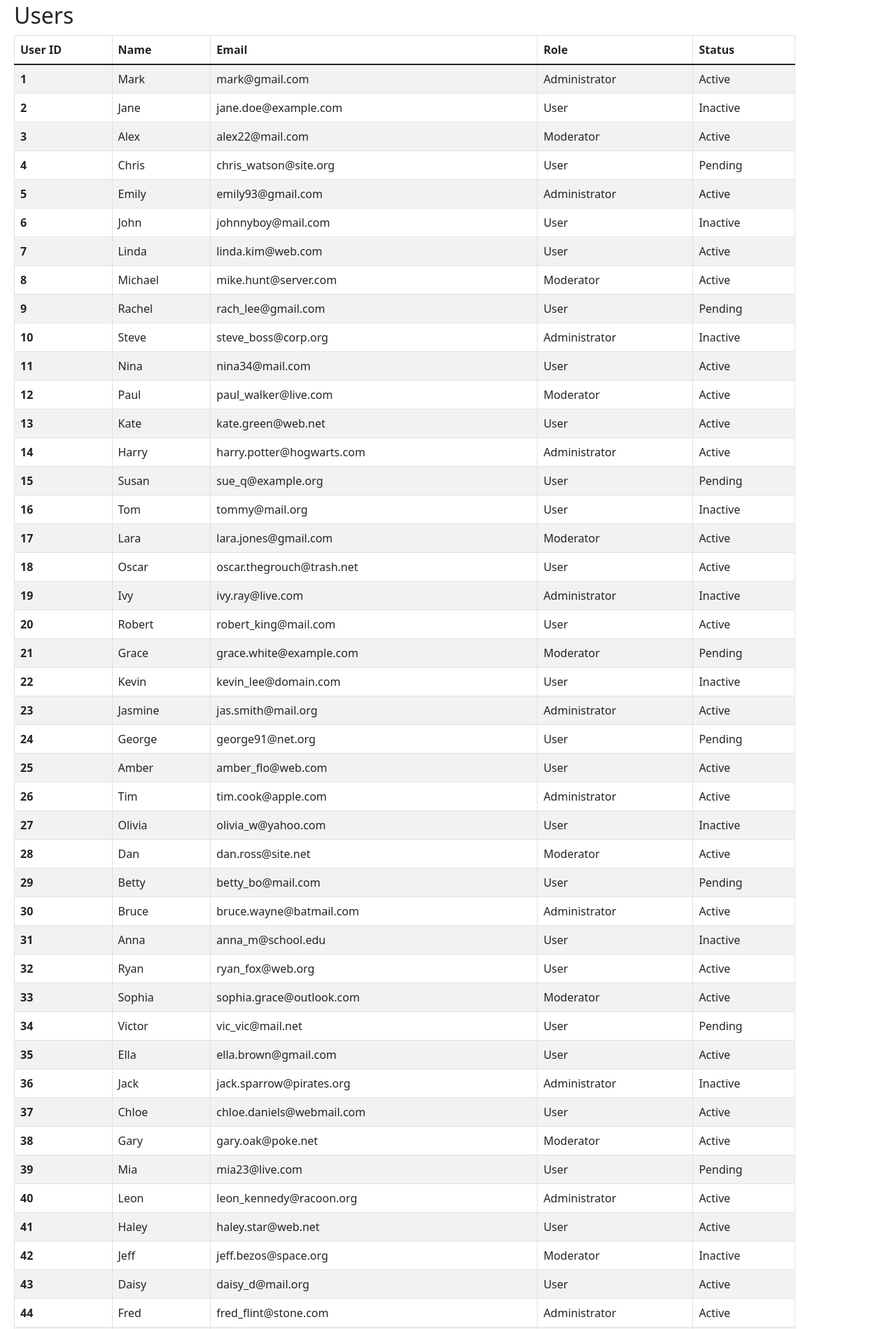
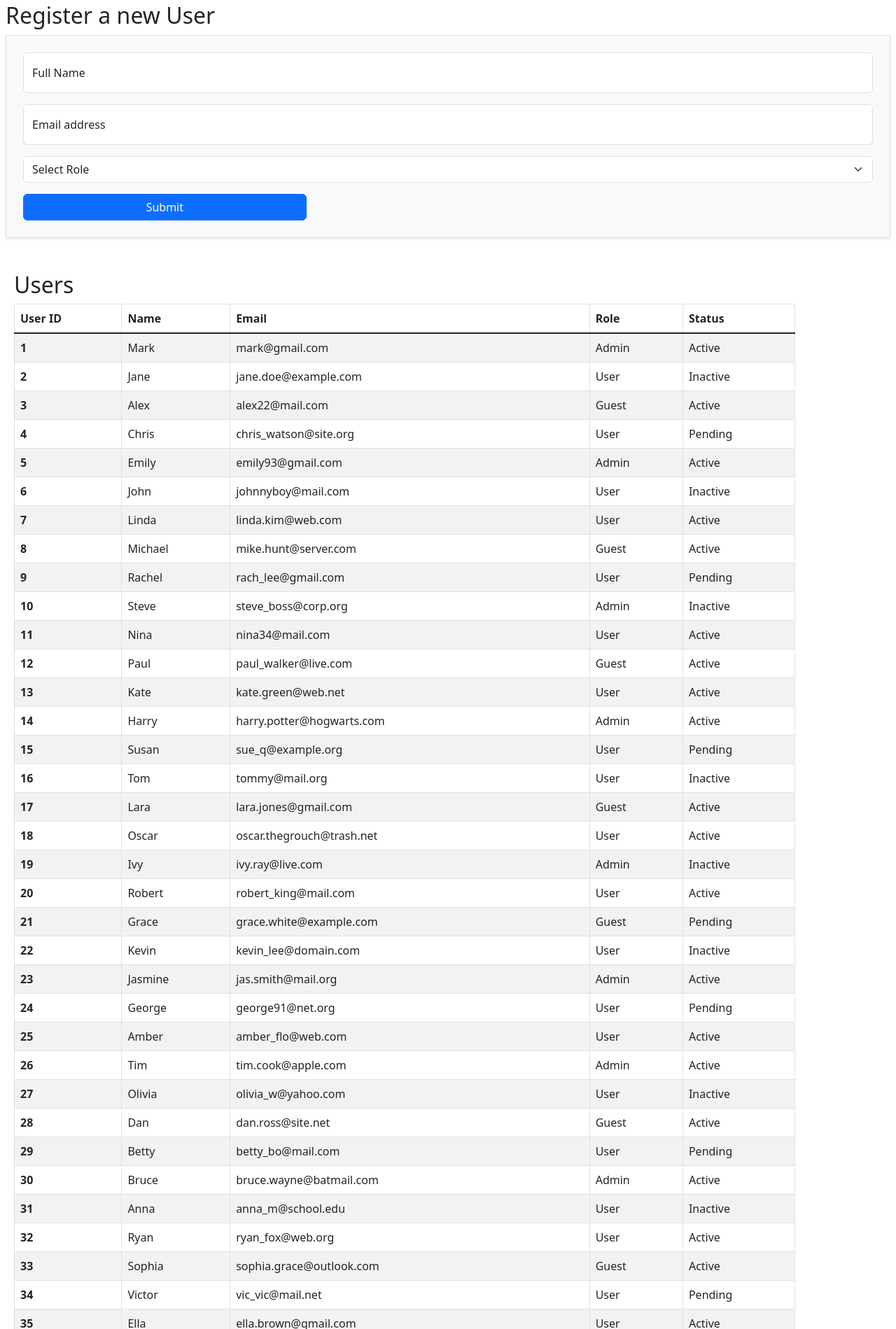
Before and after one commit to DhanushkaChandimal/complete-web-page-with-bootstrap, a plain HTML site: page index.html in a window 1280 px wide. Shown: the part 452-2351 px from the top of the page at 70% size. Drawn offline with nearby package versions, Linux system fonts and the light colour scheme.

Commit message:
Add form with validation

```diff
--- a/index.html
+++ b/index.html
@@ -41,7 +41,7 @@
                 <div class="card-body text-center">
                     <h5 class="card-title">Total Users</h5>
                     <p class="card-text">10512</p>
-                    <a href="#" class="btn btn-primary">Add User</a>
+                    <a href="#add-user" class="btn btn-primary">Add User</a>
                 </div>
             </div>
         </div>
@@ -67,6 +67,30 @@
         </div>
     </div>
 
+    <h2 class="mt-5 mx-2" id="add-user">Register a new User</h2>
+    <form class="mx-2 border p-4 shadow-sm bg-light needs-validation" novalidate>
+        <div class="form-floating mb-3">
+            <input type="text" class="form-control" id="firstName" placeholder="Enter your first name" required>
+            <label for="floatingInput">Full Name</label>
+        </div>
+        <div class="invalid-feedback">
+            Please choose a username.
+        </div>
+        <div class="form-floating mb-3">
+            <input type="email" class="form-control" id="email" placeholder="name@example.com" required>
+            <label for="floatingInput">Email address</label>
+        </div>
+        <select class="form-select mb-3">
+            <option selected>Select Role</option>
+            <option value="admin">Admin</option>
+            <option value="user">User</option>
+            <option value="guest">Guest</option>
+        </select>
+        <div class="d-grid gap-2 col-sm-4">
+            <button class="btn btn-primary" type="submit">Submit</button>
+        </div>
+    </form>
+
     <div class="container mt-5 mx-2" id="users">
         <h2>Users</h2>
         <div class="table-responsive">
@@ -85,7 +109,7 @@
                         <th scope="row">1</th>
                         <td>Mark</td>
                         <td>mark@gmail.com</td>
-                        <td>Administrator</td>
+                        <td>Admin</td>
                         <td>Active</td>
                     </tr>
                     <tr>
@@ -99,7 +123,7 @@
                         <th scope="row">3</th>
                         <td>Alex</td>
                         <td>alex22@mail.com</td>
-                        <td>Moderator</td>
+                        <td>Guest</td>
                         <td>Active</td>
                     </tr>
                     <tr>
@@ -113,7 +137,7 @@
                         <th scope="row">5</th>
                         <td>Emily</td>
                         <td>emily93@gmail.com</td>
-                        <td>Administrator</td>
+                        <td>Admin</td>
                         <td>Active</td>
                     </tr>
                     <tr>
@@ -134,7 +158,7 @@
                         <th scope="row">8</th>
                         <td>Michael</td>
                         <td>mike.hunt@server.com</td>
-                        <td>Moderator</td>
+                        <td>Guest</td>
                         <td>Active</td>
                     </tr>
                     <tr>
@@ -148,7 +172,7 @@
                         <th scope="row">10</th>
                         <td>Steve</td>
                         <td>steve_boss@corp.org</td>
-                        <td>Administrator</td>
+                        <td>Admin</td>
                         <td>Inactive</td>
                     </tr>
                     <tr>
@@ -162,7 +186,7 @@
                         <th scope="row">12</th>
                         <td>Paul</td>
                         <td>paul_walker@live.com</td>
-                        <td>Moderator</td>
+                        <td>Guest</td>
                         <td>Active</td>
                     </tr>
                     <tr>
@@ -176,7 +200,7 @@
                         <th scope="row">14</th>
                         <td>Harry</td>
                         <td>harry.potter@hogwarts.com</td>
-                        <td>Administrator</td>
+                        <td>Admin</td>
                         <td>Active</td>
                     </tr>
                     <tr>
@@ -197,7 +221,7 @@
                         <th scope="row">17</th>
                         <td>Lara</td>
                         <td>lara.jones@gmail.com</td>
-                        <td>Moderator</td>
+                        <td>Guest</td>
                         <td>Active</td>
                     </tr>
                     <tr>
@@ -211,7 +235,7 @@
                         <th scope="row">19</th>
                         <td>Ivy</td>
                         <td>ivy.ray@live.com</td>
-                        <td>Administrator</td>
+                        <td>Admin</td>
                         <td>Inactive</td>
                     </tr>
                     <tr>
@@ -225,7 +249,7 @@
                         <th scope="row">21</th>
                         <td>Grace</td>
                         <td>grace.white@example.com</td>
-                        <td>Moderator</td>
+                        <td>Guest</td>
                         <td>Pending</td>
                     </tr>
                     <tr>
@@ -239,7 +263,7 @@
                         <th scope="row">23</th>
                         <td>Jasmine</td>
                         <td>jas.smith@mail.org</td>
-                        <td>Administrator</td>
+                        <td>Admin</td>
                         <td>Active</td>
                     </tr>
                     <tr>
@@ -260,7 +284,7 @@
                         <th scope="row">26</th>
                         <td>Tim</td>
                         <td>tim.cook@apple.com</td>
-                        <td>Administrator</td>
+                        <td>Admin</td>
                         <td>Active</td>
                     </tr>
                     <tr>
@@ -274,7 +298,7 @@
                         <th scope="row">28</th>
                         <td>Dan</td>
                         <td>dan.ross@site.net</td>
-                        <td>Moderator</td>
+                        <td>Guest</td>
                         <td>Active</td>
                     </tr>
                     <tr>
@@ -288,7 +312,7 @@
                         <th scope="row">30</th>
                         <td>Bruce</td>
                         <td>bruce.wayne@batmail.com</td>
-                        <td>Administrator</td>
+                        <td>Admin</td>
                         <td>Active</td>
                     </tr>
                     <tr>
@@ -309,7 +333,7 @@
                         <th scope="row">33</th>
                         <td>Sophia</td>
                         <td>sophia.grace@outlook.com</td>
-                        <td>Moderator</td>
+                        <td>Guest</td>
                         <td>Active</td>
                     </tr>
                     <tr>
@@ -330,7 +354,7 @@
                         <th scope="row">36</th>
                         <td>Jack</td>
                         <td>jack.sparrow@pirates.org</td>
-                        <td>Administrator</td>
+                        <td>Admin</td>
                         <td>Inactive</td>
                     </tr>
                     <tr>
@@ -344,7 +368,7 @@
                         <th scope="row">38</th>
                         <td>Gary</td>
                         <td>gary.oak@poke.net</td>
-                        <td>Moderator</td>
+                        <td>Guest</td>
                         <td>Active</td>
                     </tr>
                     <tr>
@@ -358,7 +382,7 @@
                         <th scope="row">40</th>
                         <td>Leon</td>
                         <td>leon_kennedy@racoon.org</td>
-                        <td>Administrator</td>
+                        <td>Admin</td>
                         <td>Active</td>
                     </tr>
                     <tr>
@@ -372,7 +396,7 @@
                         <th scope="row">42</th>
                         <td>Jeff</td>
                         <td>jeff.bezos@space.org</td>
-                        <td>Moderator</td>
+                        <td>Guest</td>
                         <td>Inactive</td>
                     </tr>
                     <tr>
@@ -386,7 +410,7 @@
                         <th scope="row">44</th>
                         <td>Fred</td>
                         <td>fred_flint@stone.com</td>
-                        <td>Administrator</td>
+                        <td>Admin</td>
                         <td>Active</td>
                     </tr>
                     <tr>
@@ -400,7 +424,7 @@
                         <th scope="row">46</th>
                         <td>Arnold</td>
                         <td>arnold_s@muscle.com</td>
-                        <td>Moderator</td>
+                        <td>Guest</td>
                         <td>Active</td>
                     </tr>
                     <tr>
@@ -428,7 +452,7 @@
                         <th scope="row">50</th>
                         <td>Peter</td>
                         <td>peter.parker@dailybugle.com</td>
-                        <td>Administrator</td>
+                        <td>Admin</td>
                         <td>Active</td>
                     </tr>
                 </tbody>
@@ -436,7 +460,7 @@
         </div>
     </div>
 
-
     <script src="https://cdn.jsdelivr.net/npm/bootstrap@5.3.0/dist/js/bootstrap.bundle.min.js"></script>
+    <script src="scripts/main.js"></script>
 </body>
 </html>
--- /dev/null
+++ b/scripts/main.js
@@ -0,0 +1,20 @@
+// Example starter JavaScript for disabling form submissions if there are invalid fields
+(function () {
+  'use strict'
+
+  // Fetch all the forms we want to apply custom Bootstrap validation styles to
+  var forms = document.querySelectorAll('.needs-validation')
+
+  // Loop over them and prevent submission
+  Array.prototype.slice.call(forms)
+    .forEach(function (form) {
+      form.addEventListener('submit', function (event) {
+        if (!form.checkValidity()) {
+          event.preventDefault()
+          event.stopPropagation()
+        }
+
+        form.classList.add('was-validated')
+      }, false)
+    })
+})()
```
